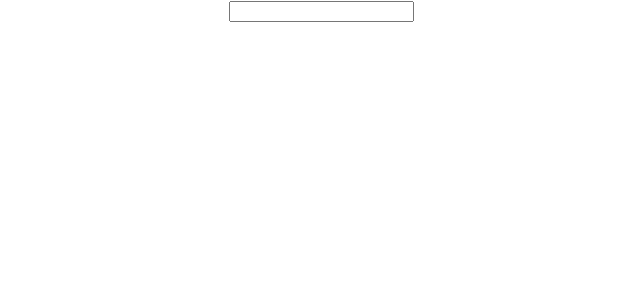
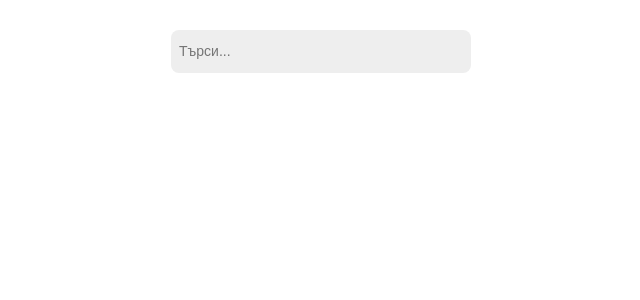
Before and after one commit to SimeonGrancharov/geocode-search, a React (Create React App) app: page / in a window 1280 px wide. Shown: the top 300 px of the page, without its empty margins (319-959 px from the left). Built offline with nearby package versions, Linux system fonts and the light colour scheme.

Commit message:
Beautify a bit

```diff
--- a/src/App.css
+++ b/src/App.css
@@ -1,4 +1,20 @@
+html {
+  font-size: 10px
+}
+
+p {
+  margin: 0
+}
+
 .root {
   text-align: center;
-  max-width: 1920px;
+  display: flex;
+  justify-content: center;
 }
+
+.main-container {
+  margin-top: 30px;
+  max-width: 1350px;
+  display: flex;
+  align-items: center;
+}
--- a/src/App.tsx
+++ b/src/App.tsx
@@ -1,14 +1,14 @@
 import './App.css'
-import { SearchInput } from './components/SearchInput'
+import { Search } from './components/Search'
 import { SearchContextProvider } from './components/SearchProvider'
-import { SearchResults } from './components/SearchResults'
 
 function App() {
   return (
     <div className="root">
       <SearchContextProvider>
-        <SearchInput />
-        <SearchResults />
+        <div className="main-container">
+          <Search />
+        </div>
       </SearchContextProvider>
     </div>
   )
--- /dev/null
+++ b/src/components/Search.css
@@ -0,0 +1,3 @@
+.search-container {
+  width: 300px;
+}
--- /dev/null
+++ b/src/components/Search.tsx
@@ -0,0 +1,12 @@
+import './Search.css'
+import { SearchInput } from './SearchInput'
+import { SearchResults } from './SearchResults'
+
+export const Search = () => {
+  return (
+    <div className="search-container">
+      <SearchInput />
+      <SearchResults />
+    </div>
+  )
+}
--- /dev/null
+++ b/src/components/SearchInput.css
@@ -0,0 +1,15 @@
+.search-input {
+  box-sizing: border-box;
+    border-radius: 8px;
+    background-color: #EEEEEE;
+    border: none;
+    padding: 12px 8px;
+    width: 100%;
+
+    font-size: 1.4rem;
+    line-height: 1.9rem;
+}
+
+.search-input:focus {
+  outline: none
+}
--- a/src/components/SearchInput.tsx
+++ b/src/components/SearchInput.tsx
@@ -1,3 +1,4 @@
+import './SearchInput.css'
 import { useSetSearchQuery } from '../hooks/useSetSearchQuery'
 
 export const SearchInput = () => {
@@ -5,6 +6,8 @@ export const SearchInput = () => {
 
   return (
     <input
+      className="search-input"
+      placeholder="Търси..."
       onChange={(ev) => {
         setSearchQuery(ev.target.value)
       }}
--- a/src/components/SearchProvider.tsx
+++ b/src/components/SearchProvider.tsx
@@ -1,10 +1,7 @@
 import { produce } from 'immer'
 import { useCallback, useEffect, useMemo, useState } from 'react'
 import { SearchContext } from '../context/Search'
-import {
-  useDebouncedCallback,
-  useThrottledCallback
-} from '../hooks/useThrottle'
+import { useDebouncedCallback } from '../hooks/useThrottle'
 import { getSuggestions } from '../services/getSuggestions'
 import { SuggestionT } from '../types/Suggestion'
 
@@ -18,6 +15,7 @@ type SearchResultsState = {
 }
 
 export const SearchContextProvider = ({ children }: PropsT) => {
+  const [isFetching, setIsFetching] = useState<boolean>(false)
   const [searchQuery, setSearchQuery] = useState<string>('')
 
   const [resultsByText, setResultsByText] = useState<
@@ -34,7 +32,13 @@ export const SearchContextProvider = ({ children }: PropsT) => {
         return
       }
 
+      if (searchResultsCache[query] !== undefined) {
+        // cache hit no need to spam requests
+        return
+      }
+
       const suggestions = await getSuggestions(query)
+      console.log('Results for query >>> ', query, suggestions)
 
       setResultsByText((state) =>
         produce(state, (draftState) => {
@@ -52,7 +56,7 @@ export const SearchContextProvider = ({ children }: PropsT) => {
         )
       }
     },
-    { duration: 200 }
+    { duration: 50 }
   )
 
   useEffect(() => {
--- /dev/null
+++ b/src/components/SearchResult.css
@@ -0,0 +1,11 @@
+.result-container {
+   padding: 15px 10px 15px 10px ;
+}
+
+.result-container p {
+  text-align: start;
+
+  font-size: 1.4rem;
+  line-height: 1.9rem;
+  font-weight: 400;
+}
--- /dev/null
+++ b/src/components/SearchResult.tsx
@@ -0,0 +1,10 @@
+import './SearchResult.css'
+import { SuggestionT } from '../types/Suggestion'
+
+export const SearchResult = (props: { suggestion: SuggestionT }) => {
+  return (
+    <div className="result-container">
+      <p>{props.suggestion.text}</p>
+    </div>
+  )
+}
--- /dev/null
+++ b/src/components/SearchResults.css
@@ -0,0 +1,13 @@
+.search-results-container {
+    display: flex;
+    flex-direction: column;
+    justify-content: flex-start;
+
+    max-height: 250px;
+    overflow-y: scroll;
+
+    margin-top: 15px;
+
+    border: 0.5px solid #BDBDBD;
+    border-radius:  8px;
+}
--- a/src/components/SearchResults.tsx
+++ b/src/components/SearchResults.tsx
@@ -1,9 +1,17 @@
+import './SearchResults.css'
 import { useSearchResults } from '../hooks/useSearchContext'
+import { SearchResult } from './SearchResult'
 
 export const SearchResults = () => {
   const searchResults = useSearchResults()
 
-  console.log({ searchResults })
+  if (!searchResults?.length) {
+    return null
+  }
 
-  return <>{searchResults?.map((x) => <p key={x.text}>{x.text}</p>)}</>
+  return (
+    <div className="search-results-container">
+      {searchResults?.map((x) => <SearchResult key={x.text} suggestion={x} />)}
+    </div>
+  )
 }
```
